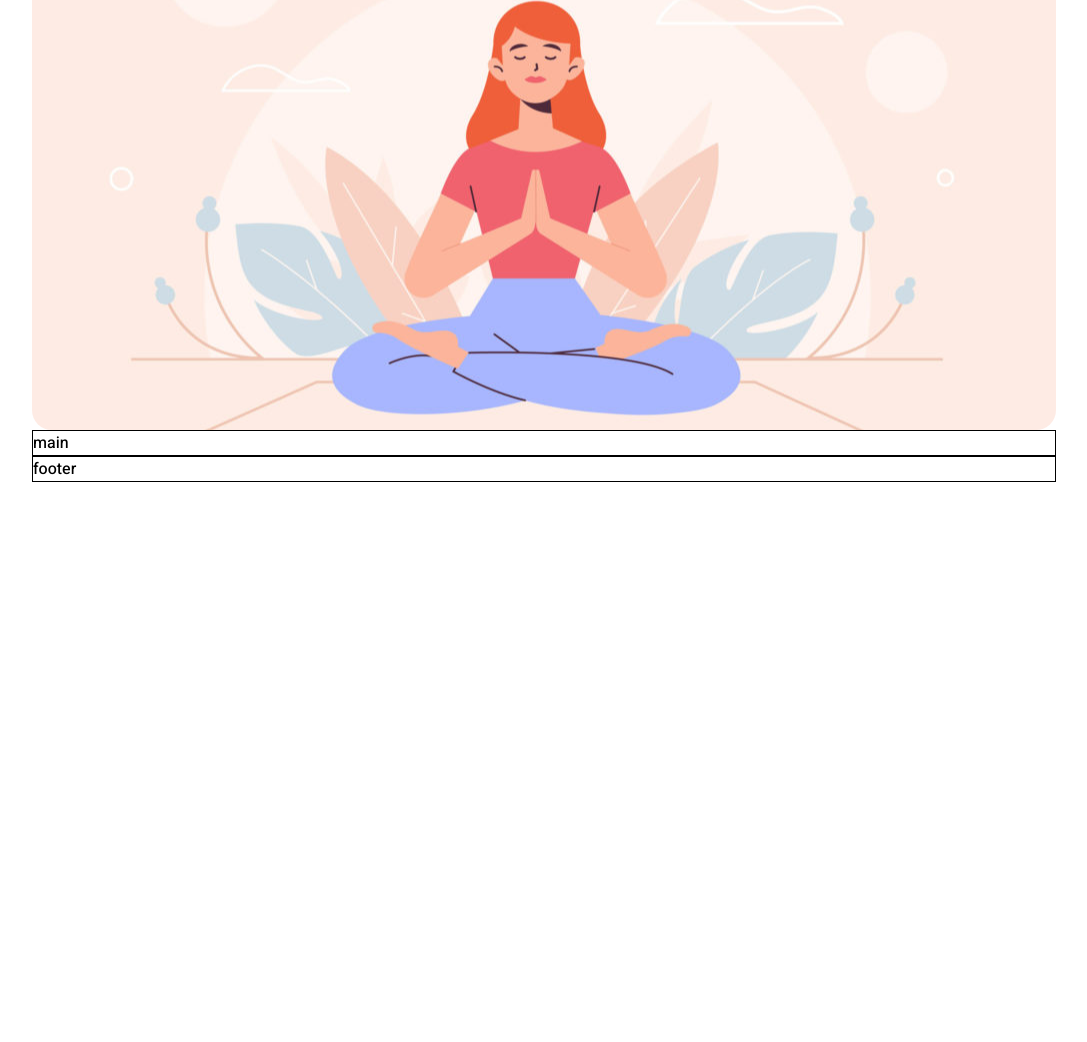
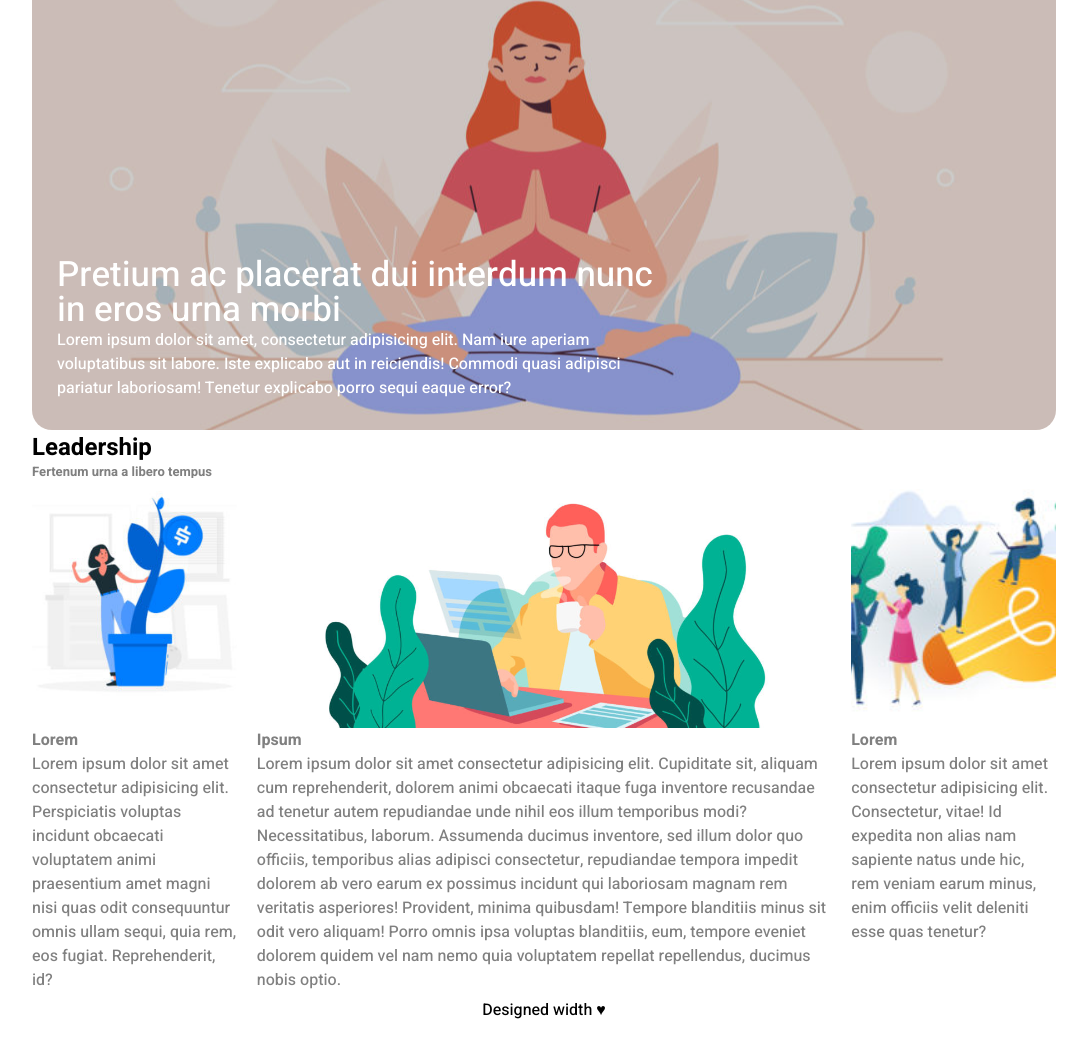
Before and after one commit to akjj96/htmlcss-struttura-wp1, a plain HTML site: page index.html in a window 1280 px wide. Shown: the part 254-1296 px from the top of the page, without its empty margins (96-1183 px from the left). Before the commit the page ends 800 px from the top, so only its background shows below. Drawn offline with Linux system fonts and the light colour scheme.

Commit message:
index:finito

```diff
--- a/css/style.css
+++ b/css/style.css
@@ -16,6 +16,12 @@ body{
 .container{
     width: 80%;
     margin:0 auto;
+}
+
+.clearfix::after{
+    content:'';
+    display: table;
+    clear: both;
 
 }
 /* logo */
@@ -53,14 +59,107 @@ nav li a{
     background-image: url(../img/banner.jpg);
     background-size: cover;
     background-position: center;
-
+    overflow: hidden;
 }
 
-.hoverlay{
+.hero img{
+    width: 100%;
+    height: 100%;
+    object-fit: cover;
+}
+
+.hoverlay::before{
+    content: "";
     position: absolute;
     top:0;
     left:0;
     bottom:0;
     right:0;
-    background-color: rgba(0,0,0,0,2);
+    background-color: rgba(0, 0, 0,0.2)
 }
+
+.hero .banner-text{
+    position: absolute;
+    bottom: 30px;
+    left: 25px;
+    width: 60%;
+    color: white;
+}
+.hero .banner-text h1{
+    font-size: 35px;
+    font-weight: 400;
+    line-height: 1em;
+}
+
+.title h3{
+    font-size: small;
+    line-height: 1em;
+    color: gray;
+
+}
+
+.col1{
+    float: left;
+    width: 20%;
+    height: 500px;
+}
+
+
+
+.col-center{
+    width: 60%;
+    height: 500px;
+    padding: 0 20px;
+}
+
+.col3{
+    float: left;
+    width: 20%;
+    height: 500px;
+
+}
+
+.immagine{
+    position: relative;
+    width: 100%;
+    height: 250px;
+    border-radius: 20px;
+    background-image: url(../img/img-1.jpg);
+    background-size: cover;
+    background-position: center;
+}
+.immagine2{
+    position: relative;
+    width: 100%;
+    height: 250px;
+    border-radius: 20px;
+    background-image: url(../img/banner-2.jpg);
+    background-size: cover;
+    background-position: center;
+
+}
+
+.immagine3{
+    position: relative;
+    width: 100%;
+    height: 250px;
+    border-radius: 20px;
+    background-image: url(../img/img-3.jpg);
+    background-size: cover;
+    background-position: center;
+}
+
+h4{
+    color: grey;
+}
+
+.testo{ color: grey;
+
+}
+
+
+footer{
+    padding: 20px;
+    text-align: center;
+
+}
--- a/index.html
+++ b/index.html
@@ -27,8 +27,11 @@
                     <li><a href="#">Contact</a></li>
                 </ul>
             </nav>
-            <section class="hero">
-                <div class="hoverlay"></div>
+            <section class="hero hoverlay">
+                <div class="banner-text">
+                    <h1>Pretium ac placerat dui interdum nunc in eros urna morbi</h1>
+                    <p>Lorem ipsum dolor sit amet, consectetur adipisicing elit. Nam iure aperiam voluptatibus sit labore. Iste explicabo aut in reiciendis! Commodi quasi adipisci pariatur laboriosam! Tenetur explicabo porro sequi eaque error?</p>
+                </div>
 
 
             </section>
@@ -37,15 +40,36 @@
         <!-- /intestazione -->
 
         <!-- main -->
-        <main class="debug">
-            main
+        <main class="clearfix">
+            <div class="title">
+                <h2>Leadership</h2>
+                <h3>Fertenum urna a libero tempus</h3>
+            </div>
+            <div class="col1">
+                <div class="immagine"></div>
+                <h4>Lorem</h4>
+                <div class="testo">Lorem ipsum dolor sit amet consectetur adipisicing elit. Perspiciatis voluptas incidunt obcaecati voluptatem animi praesentium amet magni nisi quas odit consequuntur omnis ullam sequi, quia rem, eos fugiat. Reprehenderit, id?</div>
+            </div>
+             <div class="col1 col-center">
+                 <div class="immagine2"></div>
+                 <h4>Ipsum</h4>
+                 <div class="testo">Lorem ipsum dolor sit amet consectetur adipisicing elit. Cupiditate sit, aliquam cum reprehenderit, dolorem animi obcaecati itaque fuga inventore recusandae ad tenetur autem repudiandae unde nihil eos illum temporibus modi?
+                 Necessitatibus, laborum. Assumenda ducimus inventore, sed illum dolor quo officiis, temporibus alias adipisci consectetur, repudiandae tempora impedit dolorem ab vero earum ex possimus incidunt qui laboriosam magnam rem veritatis asperiores!
+                 Provident, minima quibusdam! Tempore blanditiis minus sit odit vero aliquam! Porro omnis ipsa voluptas blanditiis, eum, tempore eveniet dolorem quidem vel nam nemo quia voluptatem repellat repellendus, ducimus nobis optio.</div>
+             </div>
+            <div class="col3">
+                <div class="immagine3"></div>
+                <h4>Lorem</h4>
+                <div class="testo">Lorem ipsum dolor sit amet consectetur adipisicing elit. Consectetur, vitae! Id expedita non alias nam sapiente natus unde hic, rem veniam earum minus, enim officiis velit deleniti esse quas tenetur?</div>
+
+            </div>
 
         </main>
         <!--/main -->
 
         <!-- footer -->
-        <footer class="debug">
-            footer
+        <footer>
+            <p>Designed width &hearts;</p>
 
         </footer>
         <!-- /footer -->
```
